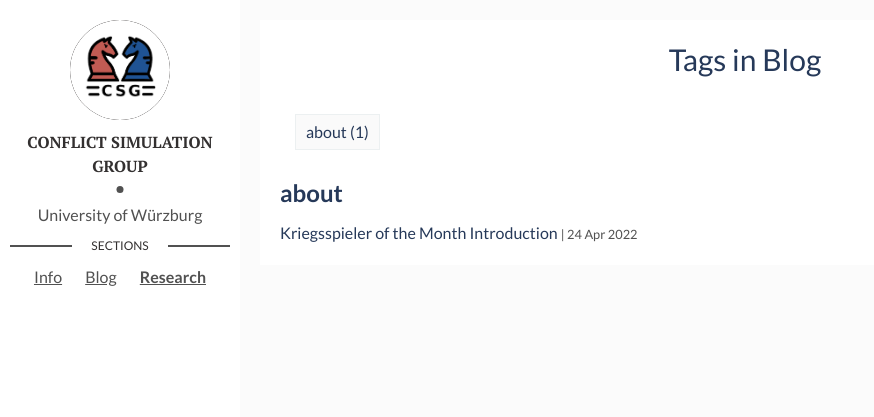
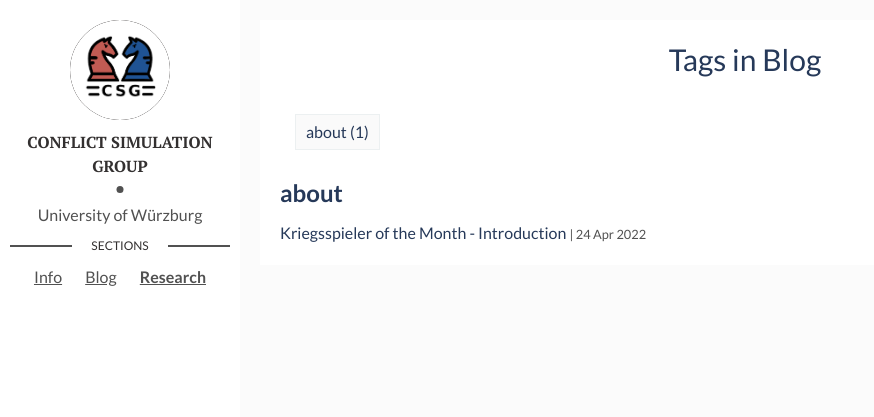
Before and after one commit to cosimg/research, a Jekyll site: the page built from tags.html, in a window 1280 px wide. Shown: the top 417 px of the page, without its empty margins (0-874 px from the left). Built offline with Jekyll 4.4.1, drawn with Linux system fonts in a browser that asks for light colours.

```diff
--- a/_posts/2022-04-24-player-of-the-month-intro.markdown
+++ b/_posts/2022-04-24-player-of-the-month-intro.markdown
@@ -1,6 +1,6 @@
 ---
 layout: page
-title: Kriegsspieler of the Month Introduction
+title: Kriegsspieler of the Month - Introduction
 date: 2022-04-24 20:00:00 +0300
 description:
 img: victorian_kriegsspielers.png # Add image post (optional)
```
